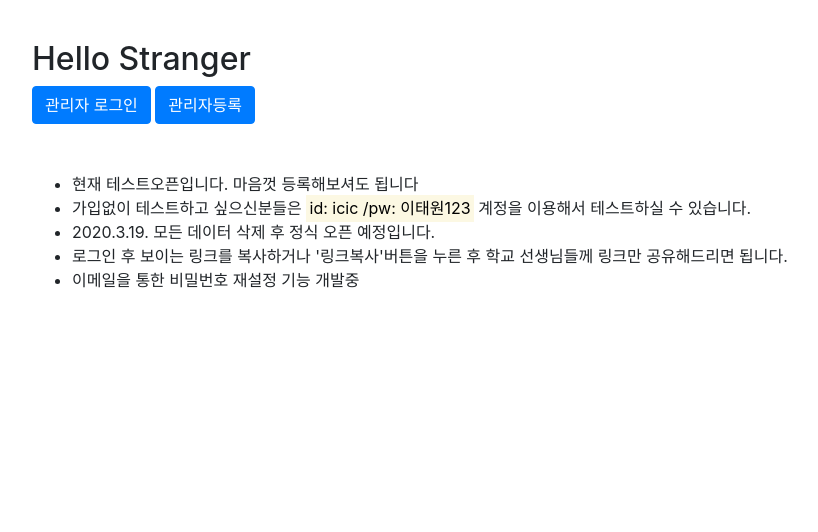
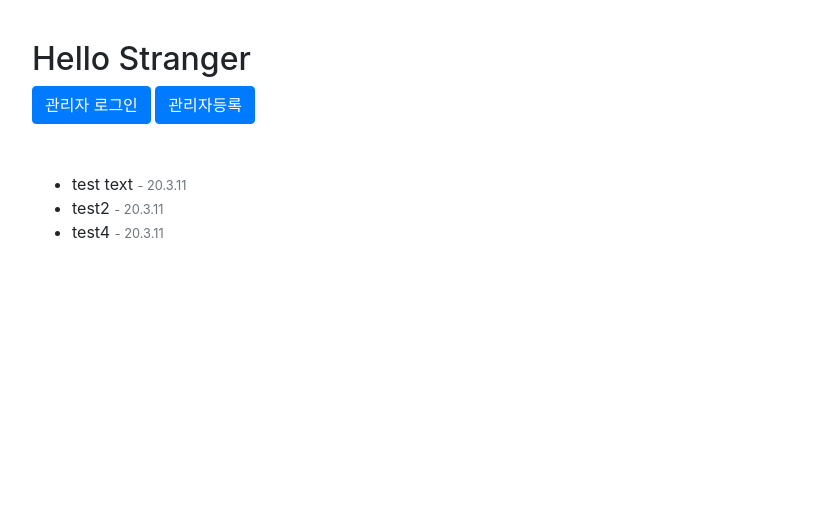
Before and after one commit to Comroom-net/comroom_back, a Django app: page / in a window 1280 px wide. Shown: the part 56-588 px from the top of the page, without its empty margins (53-871 px from the left). Run offline with Django 3.2, Linux system fonts and the light colour scheme; data comes from the database, SQL or seed files in the repository; both versions use the stored data as it was after the commit; parts of the project's set-up code (start-up, migrations or seed data) failed here and were passed over; some libraries are stand-ins or nearby versions.

Commit message:
notice on index

```diff
--- a/school/templates/index.html
+++ b/school/templates/index.html
@@ -29,21 +29,14 @@
 
   </div>
 </div>
+
 <div class="row mt-5">
   <div class="col-12">
     <ul>
-      <li>현재 테스트오픈입니다. 마음껏 등록해보셔도 됩니다</li>
-      <li>
-        가입없이 테스트하고 싶으신분들은
-        <mark>id: icic /pw: 이태원123</mark> 계정을 이용해서 테스트하실 수
-        있습니다.
-      </li>
-      <li>2020.3.19. 모든 데이터 삭제 후 정식 오픈 예정입니다.</li>
-      <li>
-        로그인 후 보이는 링크를 복사하거나 '링크복사'버튼을 누른 후 학교
-        선생님들께 링크만 공유해드리면 됩니다.
-      </li>
-      <li>이메일을 통한 비밀번호 재설정 기능 개발중</li>
+    {% for notice in notices %}
+      <li>{{notice.context}} <small class="text-muted">- {{notice.reg_date|date:"y.n.j"}}</small></li>
+    {% endfor %}
+
     </ul>
   </div>
 </div>
--- a/school/views.py
+++ b/school/views.py
@@ -3,7 +3,7 @@ from django.views.generic import FormView, TemplateView
 from django.db import transaction
 from django.contrib.auth.hashers import make_password
 from .forms import RegisterForm, LoginForm
-from .models import School, AdminUser
+from .models import School, AdminUser, Notice
 import random
 # Create your views here.
 
@@ -66,14 +66,17 @@ def index(request):
     username = request.session.get('username')
     user_id = request.session.get('user_id')
 
+    # get notice objects
+    notices = Notice.objects.filter(isshow=True)
+    context['notices'] = notices
+
     if username:
 
         school = AdminUser.objects.get(realname=username, user=user_id).school
         context['username'] = username
         context['school'] = school.name
         context['s_code'] = school.s_code
-        context['thisurl'] = 'http://127.0.0.1:8000'
-        #context['thisurl'] = 'http://comroom.net'
+
     elif 's_code' in request.session:
         context['s_code'] = request.session['s_code']
 
```
Also changed, not shown: db.sqlite3.
